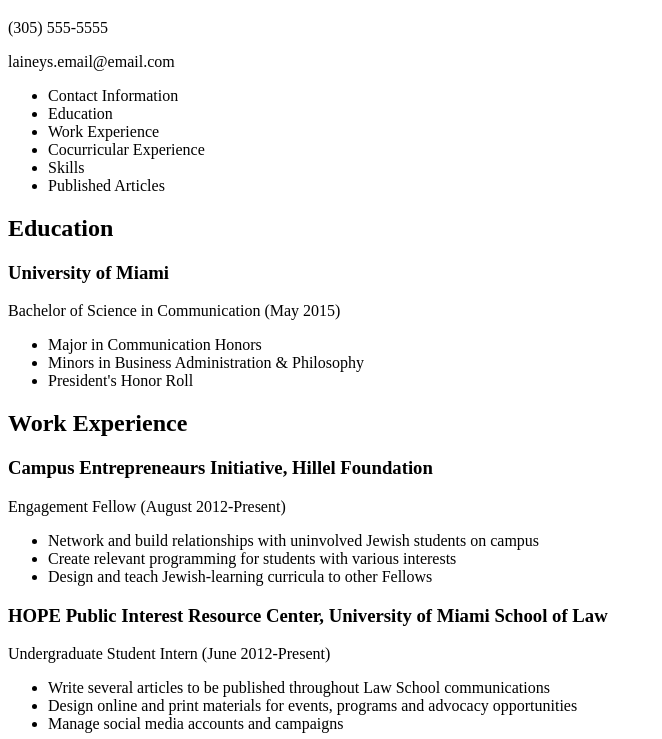
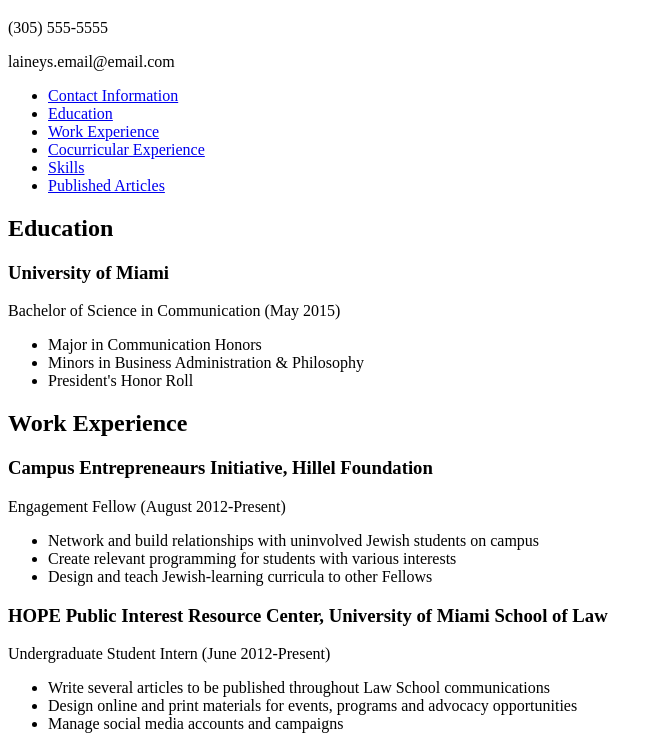
Before and after one commit to laineyjoy/Structure, a plain HTML site: page resume.html in a window 1280 px wide. Shown: the part 61-800 px from the top of the page, without its empty margins (0-662 px from the left). Drawn offline with Linux system fonts and the light colour scheme.

Commit message:
Update resume.html

```diff
--- a/resume.html
+++ b/resume.html
@@ -8,25 +8,25 @@
 
   <body>
     <header>
-      <h1>Lainey Meiri</h1>
+      <h1 id="contact">Lainey Meiri</h1>
       <p>(305) 555-5555</p>
       <p>laineys.email@email.com</p>
     </header>
 
     <nav>
       <ul>
-        <li>Contact Information</li>
-        <li>Education</li>
-        <li>Work Experience</li>
-        <li>Cocurricular Experience</li>
-        <li>Skills</li>
-        <li>Published Articles</li>
+        <li><a href="#contact">Contact Information</a></li>
+        <li><a href="#education">Education</a></li>
+        <li><a href="#workexperience">Work Experience</a></li>
+        <li><a href="#cocurricularexperience">Cocurricular Experience</a></li>
+        <li><a href="#skills">Skills</a></li>
+        <li><a href="#publishedarticles">Published Articles</a></li>
       </ul>
     </nav>
 
     <main>
       <section>
-        <h2>Education</h2>
+        <h2 id="education">Education</h2>
         <article>
           <h3>University of Miami</h3>
           <p>Bachelor of Science in Communication (May 2015)</p>
@@ -39,7 +39,7 @@
       </section>
 
       <section>
-        <h2>Work Experience</h2>
+        <h2 id="workexperience">Work Experience</h2>
         <article>
           <h3>Campus Entrepreneaurs Initiative, Hillel Foundation</h3>
           <p>Engagement Fellow (August 2012-Present)</p>
@@ -74,7 +74,7 @@
       </section>
 
       <section>
-        <h2>Cocurricular Experience</h2>
+        <h2 id="cocurricularexperience">Cocurricular Experience</h2>
         <article>
           <h3>Miami Hurricane Newspaper</h3>
           <p>Copy Editor (September 2012-Present)</p>
@@ -113,7 +113,7 @@
       </section>
 
       <section>
-        <h2>Skills</h2>
+        <h2 id="skills">Skills</h2>
         <article>
           <h3>Language</h3>
           <ul>
@@ -134,7 +134,7 @@
       </section>
 
       <section>
-        <h2>Published Articles</h2>
+        <h2 id="publishedarticles">Published Articles</h2>
         <article>
           <p><a href="http://currentstudents.law.miami.edu/news/2014/august/2825.php">"Law Student Works Alongside Alumnus at the Department of Homeland Security"</a></p>
         </article>
@@ -160,3 +160,5 @@
     </main>
 
   </body>
+
+  </html>
```
